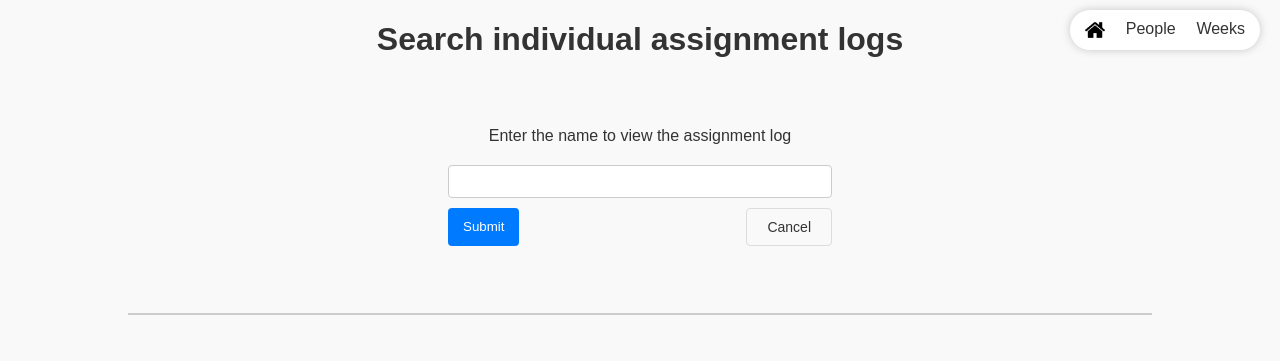
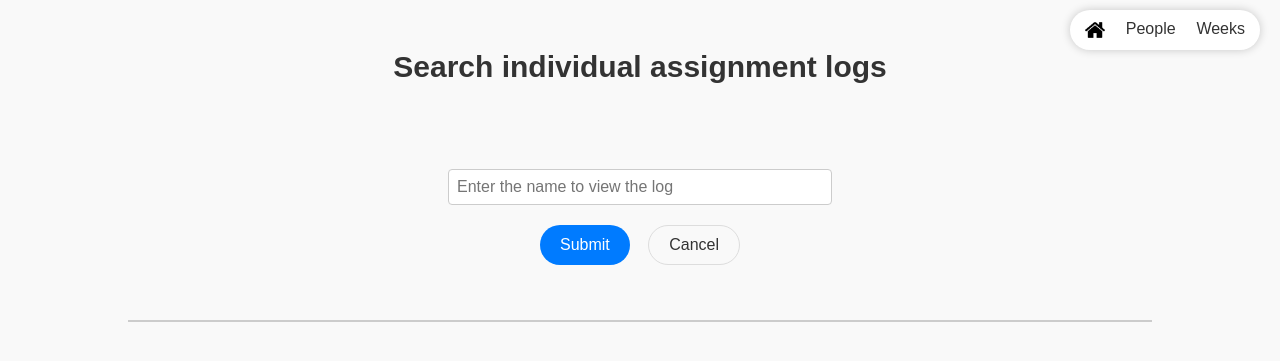
Before and after one commit to AryansVj/assignment-tracker, a PHP site: page /PersonalLog.php in a window 1280 px wide. Shown: the top 361 px of the page. Run offline with PHP 8.4, Linux system fonts and the light colour scheme.

Commit message:
UI improvements

```diff
--- a/EditPerson.php
+++ b/EditPerson.php
@@ -58,7 +58,6 @@ if ( isset($_POST['update']) && isset($_POST['person_id']) ) {
     </div>
     <h1>Edit or Delete a person record</h1>
     <div class="form-container">
-        <p>Are you sure you want to edit/delete this person?</p>
         <!-- Form Section -->
         <form method="post" class="edit">
             <p>
--- a/PersonalLog.php
+++ b/PersonalLog.php
@@ -48,8 +48,7 @@ if ( isset($_GET['Name']) && (strlen($_GET['Name']) > 0)) {
     </div>
     <h1>Search individual assignment logs</h1>
     <form method="get">
-        <label for="Name">Enter the name to view the assignment log</label><br>
-        <input type="text" name="Name" id="Name" required value="<?php if (isset($_GET['Name'])) echo urldecode($_GET['Name']); else echo "";?>"><br>
+        <input type="text" name="Name" id="Name" placeholder="Enter the name to view the log" required value="<?php if (isset($_GET['Name'])) echo urldecode($_GET['Name']); else echo "";?>"><br>
         <div class="button-container">
             <input type="submit" value="Submit">
             <a href="ManagePerson.php" class="btn-link">Cancel</a>
--- a/SelectWeek.php
+++ b/SelectWeek.php
@@ -43,7 +43,7 @@ session_destroy();
         <form method="post">
             <p><label for="week">Select the meeting date of the week to display</label></p>
             <input type="date" id="week" name="WeeklyDate" required><br>
-            <input type="submit" value="Submit">
+            <input type="submit" value="Select">
         </form>
     </div>
 </body>
--- a/css/styles.css
+++ b/css/styles.css
@@ -4,6 +4,13 @@ body {
     color: #333;
     margin: 0;
     padding: 0;
+}
+
+h1 {
+    margin-top: 50px;
+    margin-bottom: 20px;
+    font-size: 30px;
+    text-align: center;
 }
 
 div.nav {
--- a/css/stylesDelete.css
+++ b/css/stylesDelete.css
@@ -7,10 +7,7 @@
     border-radius: 8px;
     box-shadow: 0 4px 6px rgba(0, 0, 0, 0.1);
 }
-h1 {
-    text-align: center;
-    color: #444;
-}
+
 .message {
     padding: 10px;
     margin-bottom: 20px;
--- a/css/stylesEdit.css
+++ b/css/stylesEdit.css
@@ -6,12 +6,6 @@
     background-color: #fff;
     border-radius: 8px;
     box-shadow: 0 4px 8px rgba(0, 0, 0, 0.1);
-}
-
-h1 {
-    text-align: center;
-    margin-top: 50px;
-    margin-bottom: 20px;
 }
 
 .sub-data {
--- a/css/stylesIndividual.css
+++ b/css/stylesIndividual.css
@@ -38,12 +38,13 @@ p.name {
 }
 
 form {
-    margin-top: 2.5%;
-    margin-bottom: 2.5%;
+    margin-top: 30px;
+    margin-bottom: 20px;
     padding: 15px;
     border-radius: 8px;
     width: 30%;
     text-align: center;
+    font-size: 1em;
 }
 
 form input[type="text"] {
@@ -52,15 +53,17 @@ form input[type="text"] {
     margin: 20px 0 10px;
     border: 1px solid #ccc;
     border-radius: 4px;
+    font-size: 1em;
 }
 
 form input[type="submit"] {
-    padding: 8px 15px;
+    padding: 10px 20px;
     background-color: #007BFF;
     color: white;
     border: none;
-    border-radius: 4px;
+    border-radius: 20px;
     cursor: pointer;
+    font-size: 1em;
 }
 
 form input[type="submit"]:hover {
@@ -69,7 +72,11 @@ form input[type="submit"]:hover {
 
 .button-container {
     display: flex;
-    justify-content: space-between;
+    justify-content: space-around;
+    width: 200px;
+    margin-top: 10px;
+    margin-left: auto;
+    margin-right: auto;
 }
 
 .btn-link {
@@ -77,13 +84,14 @@ form input[type="submit"]:hover {
     background-color: transparent;
     text-decoration: none;
     border: 1px solid #ddd;
-    border-radius: 4px;
+    border-radius: 20px;
     text-decoration: none;
     padding: 10px 20px;
     margin-left: auto;
     font-size: 14px;
     cursor: pointer;
     transition: background-color 0.3s;
+    font-size: 1em;
 }
 
 .btn-link:hover {
--- a/index.php
+++ b/index.php
@@ -47,7 +47,7 @@
             border-radius: 50px;
         }
 
-        h1 {
+        h1.main {
             font-size: 50px;
             margin-top: 20vh;
             margin-bottom: 10px;
@@ -107,7 +107,7 @@
         <a class="weeks" href="SelectWeek.php">Weeks</a>
     </div>
     <div class="container">
-        <h1>Welcome to the JW Assignment Tracker!</h1>
+        <h1 class="main">Welcome to the JW Assignment Tracker!</h1>
         <p class="congregation">Kandy Congregation</p>
         <div class="nav-container">
             <a href="SelectWeek.php">
```
Also changed, not shown: css/stylesManagePerson.css (+6 -11 lines), css/stylesSelectWeek.css (+2 -10 lines).
